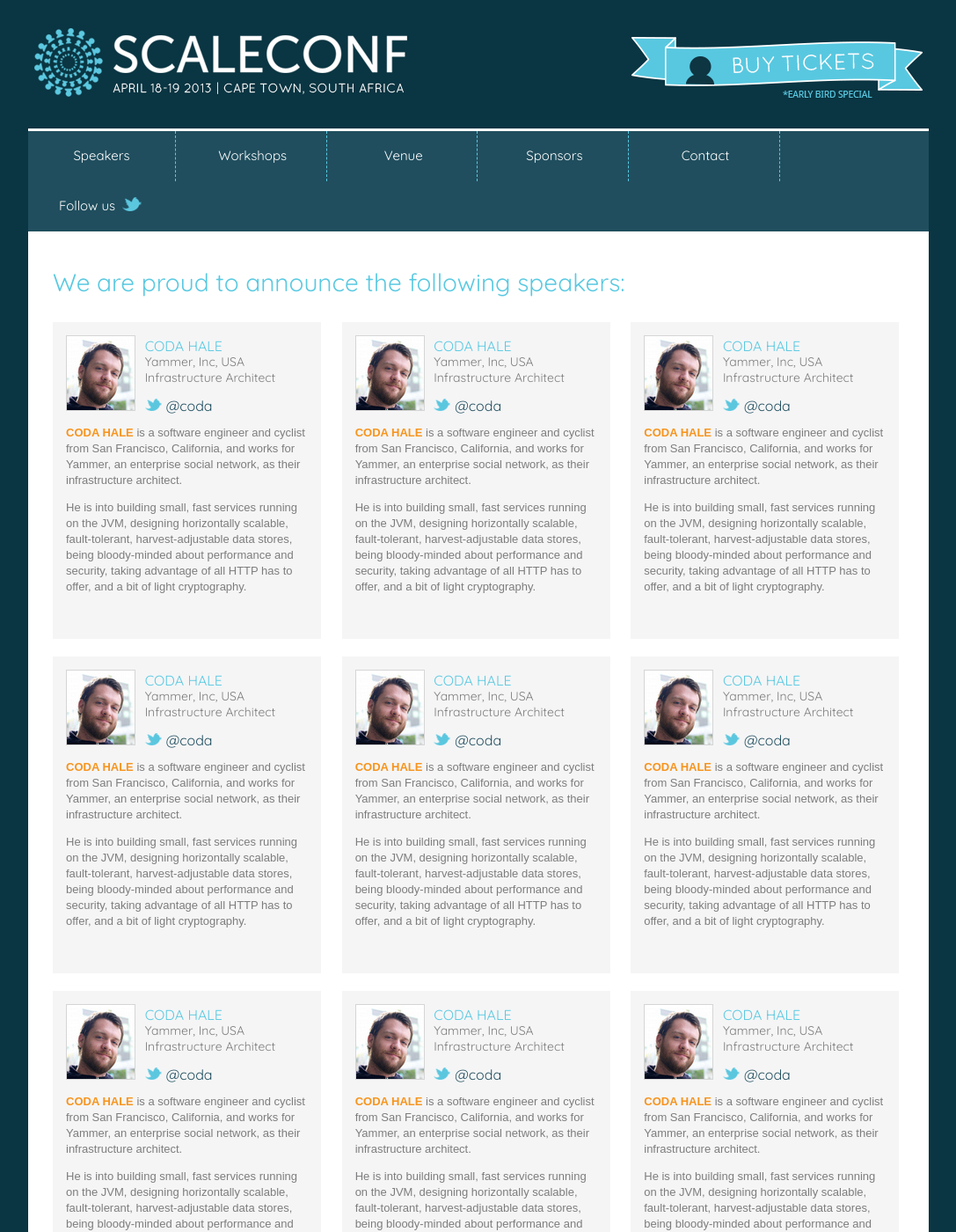
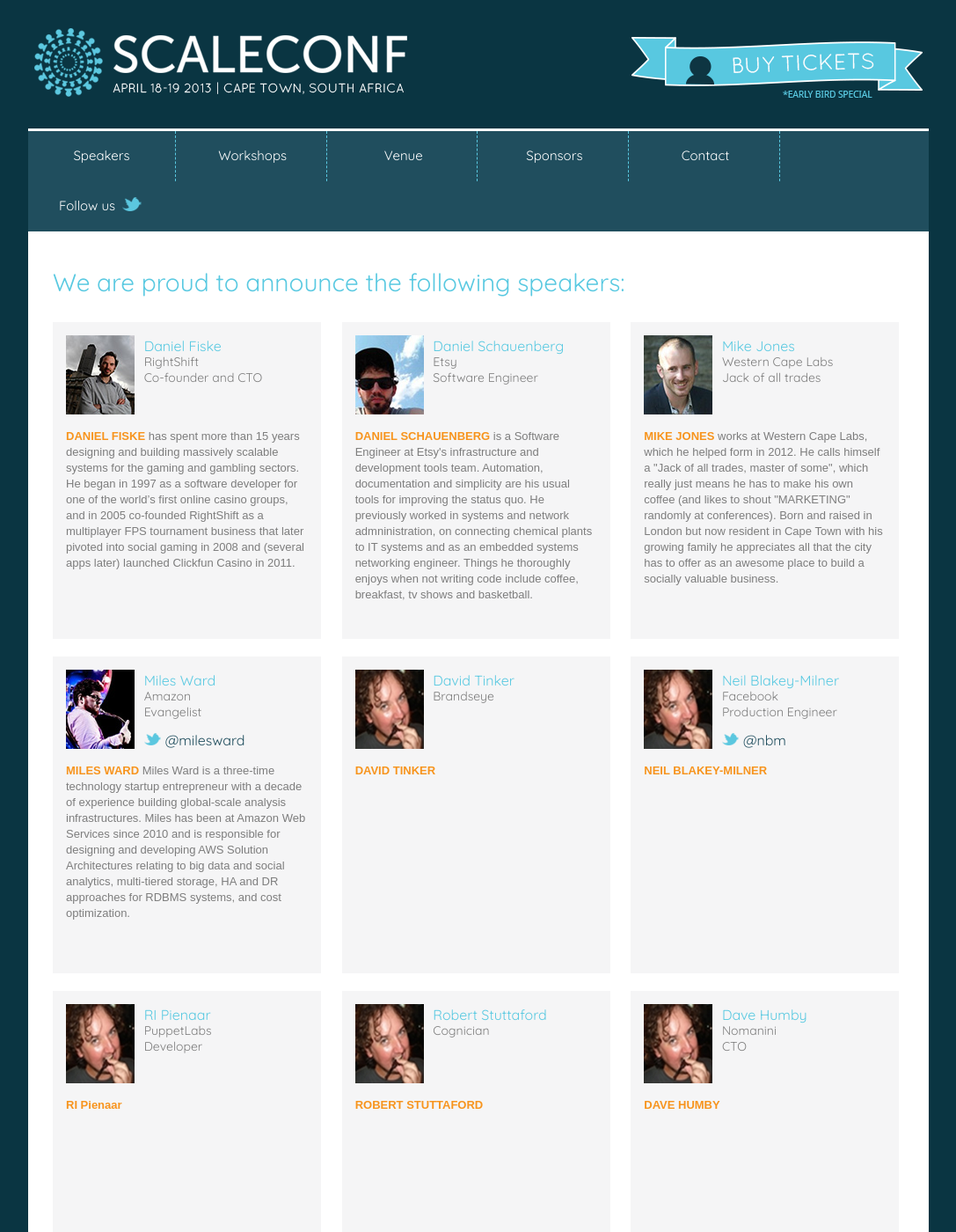
Before and after one commit to scaleconf/scaleconf.github.com, a Jekyll site: the page built from speakers.html, in a window 1280 px wide and 1400 px high. Shown: the whole window at 88% size, without its empty margins (96-1183 px from the left). Built offline with Jekyll 4.4.1, drawn with Linux system fonts in a browser that asks for light colours; some web fonts are replaced; Markdown is read by kramdown in place of the engine named in the settings; some of the changed text lies outside the part shown.

Commit message:
Add speakers to speakers page

```diff
--- a/speakers.html
+++ b/speakers.html
@@ -7,246 +7,278 @@
 </div>
 
 <ul id="speakers-section">
+
     <li class="box">
         <div class="speaker-box">
-        <img src="images/speakerpicph.jpg" />
+            <img class="profile" src="images/speakers/daniel_fiske.jpg" />
             <div class="caption">
                 <ul>
-                <li><p><span class="name">CODA HALE</span></p>
-                <p><span class="company">Yammer, Inc, USA</span></p>
-                <p><span class="title">Infrastructure Architect </span></p>
+                    <li><p><span class="name">Daniel Fiske</span></p>
+                        <p><span class="company">RightShift</span></p>
+                        <p><span class="title">Co-founder and CTO</span></p>
                     </li>
-                <li class="twitter"><p><img src="images/twitter-small.png" /><a href="#">@coda</a></p></li>
+                    <!--li class="twitter"><p><img src="images/twitter-small.png" /><a href="#">@coda</a></p></li-->
                 </ul>
             </div>
 
             <div class="bio">
-            <p><span class="highlight">CODA HALE</span> is a software engineer and cyclist from San Francisco, California, and works for Yammer, an enterprise social network, as their infrastructure architect. </p>
-            <p>He is into building small, fast services running on the JVM, designing horizontally scalable, fault-tolerant, harvest-adjustable data stores, being bloody-minded about performance and security, taking advantage of all HTTP has to offer, and a bit of light cryptography.</p>
+                <p>
+                    <span class="highlight">DANIEL FISKE</span>
+                    has spent more than 15 years designing and building massively scalable systems
+                    for the gaming and gambling sectors. He began in 1997 as a software developer for one of
+                    the world’s first online casino groups, and in 2005 co-founded RightShift as a multiplayer
+                    FPS tournament business that later pivoted into social gaming in 2008 and (several apps
+                    later) launched Clickfun Casino in 2011.
+                </p>
             </div>
         </div>
     </li>
 
     <li class="box">
         <div class="speaker-box">
-        <img src="images/speakerpicph.jpg" />
+            <img class="profile" src="images/speakers/daniel_schauenberg.jpg" />
             <div class="caption">
                 <ul>
-                <li><p><span class="name">CODA HALE</span></p>
-                <p><span class="company">Yammer, Inc, USA</span></p>
-                <p><span class="title">Infrastructure Architect </span></p>
+                    <li><p><span class="name">Daniel Schauenberg</span></p>
+                        <p><span class="company">Etsy</span></p>
+                        <p><span class="title">Software Engineer</span></p>
                     </li>
-                <li class="twitter"><p><img src="images/twitter-small.png" /><a href="#">@coda</a></p></li>
+                    <!--li class="twitter"><p><img src="images/twitter-small.png" /><a href="#">@coda</a></p></li-->
                 </ul>
             </div>
 
             <div class="bio">
-            <p><span class="highlight">CODA HALE</span> is a software engineer and cyclist from San Francisco, California, and works for Yammer, an enterprise social network, as their infrastructure architect. </p>
-            <p>He is into building small, fast services running on the JVM, designing horizontally scalable, fault-tolerant, harvest-adjustable data stores, being bloody-minded about performance and security, taking advantage of all HTTP has to offer, and a bit of light cryptography.</p>
-        </div>
-    </div>
-    </li>
-
-
-    <li class="box">
-    <div class="speaker-box">
-        <img src="images/speakerpicph.jpg" />
-        <div class="caption">
-            <ul>
-                <li><p><span class="name">CODA HALE</span></p>
-                <p><span class="company">Yammer, Inc, USA</span></p>
-                <p><span class="title">Infrastructure Architect </span></p>
-                </li>
-                <li class="twitter"><p><img src="images/twitter-small.png" /><a href="#">@coda</a></p></li>
-            </ul>
-        </div>
-
-        <div class="bio">
-            <p><span class="highlight">CODA HALE</span> is a software engineer and cyclist from San Francisco, California, and works for Yammer, an enterprise social network, as their infrastructure architect. </p>
-            <p>He is into building small, fast services running on the JVM, designing horizontally scalable, fault-tolerant, harvest-adjustable data stores, being bloody-minded about performance and security, taking advantage of all HTTP has to offer, and a bit of light cryptography.</p>
-        </div>
-    </div>
-    </li>
-
-
-    <li class="box">
-    <div class="speaker-box">
-        <img src="images/speakerpicph.jpg" />
-        <div class="caption">
-            <ul>
-                <li><p><span class="name">CODA HALE</span></p>
-                <p><span class="company">Yammer, Inc, USA</span></p>
-                <p><span class="title">Infrastructure Architect </span></p>
-                </li>
-                <li class="twitter"><p><img src="images/twitter-small.png" /><a href="#">@coda</a></p></li>
-            </ul>
-        </div>
-
-        <div class="bio">
-            <p><span class="highlight">CODA HALE</span> is a software engineer and cyclist from San Francisco, California, and works for Yammer, an enterprise social network, as their infrastructure architect. </p>
-            <p>He is into building small, fast services running on the JVM, designing horizontally scalable, fault-tolerant, harvest-adjustable data stores, being bloody-minded about performance and security, taking advantage of all HTTP has to offer, and a bit of light cryptography.</p>
-        </div>
-    </div>
-    </li>
-
-
-    <li class="box">
-    <div class="speaker-box">
-        <img src="images/speakerpicph.jpg" />
-        <div class="caption">
-            <ul>
-                <li><p><span class="name">CODA HALE</span></p>
-                <p><span class="company">Yammer, Inc, USA</span></p>
-                <p><span class="title">Infrastructure Architect </span></p>
-                </li>
-                <li class="twitter"><p><img src="images/twitter-small.png" /><a href="#">@coda</a></p></li>
-            </ul>
-        </div>
-
-        <div class="bio">
-            <p><span class="highlight">CODA HALE</span> is a software engineer and cyclist from San Francisco, California, and works for Yammer, an enterprise social network, as their infrastructure architect. </p>
-            <p>He is into building small, fast services running on the JVM, designing horizontally scalable, fault-tolerant, harvest-adjustable data stores, being bloody-minded about performance and security, taking advantage of all HTTP has to offer, and a bit of light cryptography.</p>
+                <p>
+                    <span class="highlight">DANIEL SCHAUENBERG</span>
+                    is a Software Engineer at Etsy's infrastructure and development tools
+                    team. Automation, documentation and simplicity are his usual tools for
+                    improving the status quo. He previously worked in systems and network
+                    admninistration, on connecting chemical plants to IT systems and as an embedded
+                    systems networking engineer. Things he thoroughly enjoys when not writing code
+                    include coffee, breakfast, tv shows and basketball.
+                </p>
             </div>
         </div>
     </li>
 
     <li class="box">
         <div class="speaker-box">
-        <img src="images/speakerpicph.jpg" />
+            <img class="profile" src="images/speakers/mike_jones.jpg" />
             <div class="caption">
                 <ul>
-                <li><p><span class="name">CODA HALE</span></p>
-                <p><span class="company">Yammer, Inc, USA</span></p>
-                <p><span class="title">Infrastructure Architect </span></p>
+                    <li><p><span class="name">Mike Jones</span></p>
+                        <p><span class="company">Western Cape Labs</span></p>
+                        <p><span class="title">Jack of all trades</span></p>
                     </li>
-                <li class="twitter"><p><img src="images/twitter-small.png" /><a href="#">@coda</a></p></li>
+                    <!--li class="twitter"><p><img src="images/twitter-small.png" /><a href="#">@coda</a></p></li-->
                 </ul>
             </div>
 
             <div class="bio">
-            <p><span class="highlight">CODA HALE</span> is a software engineer and cyclist from San Francisco, California, and works for Yammer, an enterprise social network, as their infrastructure architect. </p>
-            <p>He is into building small, fast services running on the JVM, designing horizontally scalable, fault-tolerant, harvest-adjustable data stores, being bloody-minded about performance and security, taking advantage of all HTTP has to offer, and a bit of light cryptography.</p>
+                <p>
+                    <span class="highlight">MIKE JONES</span>
+                    works at Western Cape Labs, which he helped form in 2012. He calls himself a
+                    "Jack of all trades, master of some", which really just means he has to make
+                    his own coffee (and likes to shout "MARKETING" randomly at conferences). Born
+                    and raised in London but now resident in Cape Town with his growing family he
+                    appreciates all that the city has to offer as an awesome place to build a
+                    socially valuable business.
+                </p>
             </div>
         </div>
     </li>
 
     <li class="box">
         <div class="speaker-box">
-        <img src="images/speakerpicph.jpg" />
+            <img class="profile" src="images/speakers/miles_ward.jpg" />
             <div class="caption">
                 <ul>
-                <li><p><span class="name">CODA HALE</span></p>
-                <p><span class="company">Yammer, Inc, USA</span></p>
-                <p><span class="title">Infrastructure Architect </span></p>
+                    <li><p><span class="name">Miles Ward</span></p>
+                        <p><span class="company">Amazon</span></p>
+                        <p><span class="title">Evangelist</span></p>
                     </li>
-                <li class="twitter"><p><img src="images/twitter-small.png" /><a href="#">@coda</a></p></li>
+                    <li class="twitter"><p><img src="images/twitter-small.png" /><a href="#">@milesward</a></p></li>
                 </ul>
             </div>
 
             <div class="bio">
-            <p><span class="highlight">CODA HALE</span> is a software engineer and cyclist from San Francisco, California, and works for Yammer, an enterprise social network, as their infrastructure architect. </p>
-            <p>He is into building small, fast services running on the JVM, designing horizontally scalable, fault-tolerant, harvest-adjustable data stores, being bloody-minded about performance and security, taking advantage of all HTTP has to offer, and a bit of light cryptography.</p>
+                <p>
+                    <span class="highlight">MILES WARD</span>
+                    Miles Ward is a three-time technology startup entrepreneur with a
+                    decade of experience building global-scale analysis infrastructures.
+                    Miles has been at Amazon Web Services since 2010 and is responsible
+                    for designing and developing AWS Solution Architectures relating to big
+                    data and social analytics, multi-tiered storage, HA and DR approaches
+                    for RDBMS systems, and cost optimization.
+                </p>
             </div>
         </div>
      </li>
 
     <li class="box">
         <div class="speaker-box">
-        <img src="images/speakerpicph.jpg" />
+            <img class="profile" src="images/speakers/jonathan_hitchcock.jpg" />
             <div class="caption">
                 <ul>
-                <li><p><span class="name">CODA HALE</span></p>
-                <p><span class="company">Yammer, Inc, USA</span></p>
-                <p><span class="title">Infrastructure Architect </span></p>
+                    <li><p><span class="name">David Tinker</span></p>
+                        <p><span class="company">Brandseye</span></p>
+                        <p><span class="title"></span></p>
                     </li>
-                <li class="twitter"><p><img src="images/twitter-small.png" /><a href="#">@coda</a></p></li>
+                    <!--li class="twitter"><p><img src="images/twitter-small.png" /><a href="#">@coda</a></p></li-->
                 </ul>
             </div>
 
             <div class="bio">
-            <p><span class="highlight">CODA HALE</span> is a software engineer and cyclist from San Francisco, California, and works for Yammer, an enterprise social network, as their infrastructure architect. </p>
-            <p>He is into building small, fast services running on the JVM, designing horizontally scalable, fault-tolerant, harvest-adjustable data stores, being bloody-minded about performance and security, taking advantage of all HTTP has to offer, and a bit of light cryptography.</p>
-        </div>
-    </div>
-    </li>
-
-
-    <li class="box">
-    <div class="speaker-box">
-        <img src="images/speakerpicph.jpg" />
-        <div class="caption">
-            <ul>
-                <li><p><span class="name">CODA HALE</span></p>
-                <p><span class="company">Yammer, Inc, USA</span></p>
-                <p><span class="title">Infrastructure Architect </span></p>
-                </li>
-                <li class="twitter"><p><img src="images/twitter-small.png" /><a href="#">@coda</a></p></li>
-            </ul>
-        </div>
-
-        <div class="bio">
-            <p><span class="highlight">CODA HALE</span> is a software engineer and cyclist from San Francisco, California, and works for Yammer, an enterprise social network, as their infrastructure architect. </p>
-            <p>He is into building small, fast services running on the JVM, designing horizontally scalable, fault-tolerant, harvest-adjustable data stores, being bloody-minded about performance and security, taking advantage of all HTTP has to offer, and a bit of light cryptography.</p>
+                <p>
+                    <span class="highlight">DAVID TINKER</span>
+                </p>
             </div>
         </div>
      </li>
 
     <li class="box">
         <div class="speaker-box">
-        <img src="images/speakerpicph.jpg" />
+            <img class="profile" src="images/speakers/jonathan_hitchcock.jpg" />
             <div class="caption">
                 <ul>
-                <li><p><span class="name">CODA HALE</span></p>
-                <p><span class="company">Yammer, Inc, USA</span></p>
-                <p><span class="title">Infrastructure Architect </span></p>
+                    <li><p><span class="name">Neil Blakey-Milner</span></p>
+                        <p><span class="company">Facebook</span></p>
+                        <p><span class="title">Production Engineer</span></p>
                     </li>
-                <li class="twitter"><p><img src="images/twitter-small.png" /><a href="#">@coda</a></p></li>
+                    <li class="twitter"><p><img src="images/twitter-small.png" /><a href="#">@nbm</a></p></li>
                 </ul>
             </div>
 
             <div class="bio">
-            <p><span class="highlight">CODA HALE</span> is a software engineer and cyclist from San Francisco, California, and works for Yammer, an enterprise social network, as their infrastructure architect. </p>
-            <p>He is into building small, fast services running on the JVM, designing horizontally scalable, fault-tolerant, harvest-adjustable data stores, being bloody-minded about performance and security, taking advantage of all HTTP has to offer, and a bit of light cryptography.</p>
+                <p>
+                    <span class="highlight">NEIL BLAKEY-MILNER</span>
+                </p>
             </div>
         </div>
      </li>
 
     <li class="box">
         <div class="speaker-box">
-        <img src="images/speakerpicph.jpg" />
+            <img class="profile" src="images/speakers/jonathan_hitchcock.jpg" />
             <div class="caption">
                 <ul>
-                <li><p><span class="name">CODA HALE</span></p>
-                <p><span class="company">Yammer, Inc, USA</span></p>
-                <p><span class="title">Infrastructure Architect </span></p>
+                    <li><p><span class="name">RI Pienaar</span></p>
+                        <p><span class="company">PuppetLabs</span></p>
+                        <p><span class="title">Developer</span></p>
                     </li>
-                <li class="twitter"><p><img src="images/twitter-small.png" /><a href="#">@coda</a></p></li>
+                    <!--li class="twitter"><p><img src="images/twitter-small.png" /><a href="#">@coda</a></p></li-->
                 </ul>
             </div>
 
             <div class="bio">
-            <p><span class="highlight">CODA HALE</span> is a software engineer and cyclist from San Francisco, California, and works for Yammer, an enterprise social network, as their infrastructure architect. </p>
-            <p>He is into building small, fast services running on the JVM, designing horizontally scalable, fault-tolerant, harvest-adjustable data stores, being bloody-minded about performance and security, taking advantage of all HTTP has to offer, and a bit of light cryptography.</p>
+                <p>
+                    <span class="highlight">RI Pienaar</span>
+                </p>
             </div>
         </div>
      </li>
 
     <li class="box">
         <div class="speaker-box">
-        <img src="images/speakerpicph.jpg" />
+            <img class="profile" src="images/speakers/jonathan_hitchcock.jpg" />
             <div class="caption">
                 <ul>
-                <li><p><span class="name">CODA HALE</span></p>
-                <p><span class="company">Yammer, Inc, USA</span></p>
-                <p><span class="title">Infrastructure Architect </span></p>
+                    <li><p><span class="name">Robert Stuttaford</span></p>
+                        <p><span class="company">Cognician</span></p>
+                        <p><span class="title"></span></p>
                     </li>
-                <li class="twitter"><p><img src="images/twitter-small.png" /><a href="#">@coda</a></p></li>
+                    <!--li class="twitter"><p><img src="images/twitter-small.png" /><a href="#">@coda</a></p></li-->
                 </ul>
             </div>
 
             <div class="bio">
-            <p><span class="highlight">CODA HALE</span> is a software engineer and cyclist from San Francisco, California, and works for Yammer, an enterprise social network, as their infrastructure architect. </p>
-            <p>He is into building small, fast services running on the JVM, designing horizontally scalable, fault-tolerant, harvest-adjustable data stores, being bloody-minded about performance and security, taking advantage of all HTTP has to offer, and a bit of light cryptography.</p>
+                <p>
+                    <span class="highlight">ROBERT STUTTAFORD</span>
+                </p>
+            </div>
+        </div>
+     </li>
+
+    <li class="box">
+        <div class="speaker-box">
+            <img class="profile" src="images/speakers/jonathan_hitchcock.jpg" />
+            <div class="caption">
+                <ul>
+                    <li><p><span class="name">Dave Humby</span></p>
+                        <p><span class="company">Nomanini</span></p>
+                        <p><span class="title">CTO</span></p>
+                    </li>
+                    <!--li class="twitter"><p><img src="images/twitter-small.png" /><a href="#">@coda</a></p></li-->
+                </ul>
+            </div>
+
+            <div class="bio">
+                <p>
+                    <span class="highlight">DAVE HUMBY</span>
+                </p>
+            </div>
+        </div>
+     </li>
+
+    <li class="box">
+        <div class="speaker-box">
+            <img class="profile" src="images/speakers/jonathan_hitchcock.jpg" />
+            <div class="caption">
+                <ul>
+                    <li><p><span class="name">Kenny Gryp</span></p>
+                        <p><span class="company">Percona</span></p>
+                        <p><span class="title"></span></p>
+                    </li>
+                    <!--li class="twitter"><p><img src="images/twitter-small.png" /><a href="#">@coda</a></p></li-->
+                </ul>
+            </div>
+
+            <div class="bio">
+                <p>
+                    <span class="highlight">KENNY GRYP</span>
+                </p>
+            </div>
+        </div>
+     </li>
+
+    <li class="box">
+        <div class="speaker-box">
+            <img class="profile" src="images/speakers/jonathan_hitchcock.jpg" />
+            <div class="caption">
+                <ul>
+                    <li><p><span class="name">TBC</span></p>
+                        <p><span class="company"></span></p>
+                        <p><span class="title"></span></p>
+                    </li>
+                    <!--li class="twitter"><p><img src="images/twitter-small.png" /><a href="#">@coda</a></p></li-->
+                </ul>
+            </div>
+
+            <div class="bio">
+                <p>
+                    <span class="highlight"></span>
+                </p>
+            </div>
+        </div>
+     </li>
+
+    <li class="box">
+        <div class="speaker-box">
+            <img class="profile" src="images/speakers/jonathan_hitchcock.jpg" />
+            <div class="caption">
+                <ul>
+                    <li><p><span class="name">TBC</span></p>
+                        <p><span class="company"></span></p>
+                        <p><span class="title"></span></p>
+                    </li>
+                    <!--li class="twitter"><p><img src="images/twitter-small.png" /><a href="#">@coda</a></p></li-->
+                </ul>
+            </div>
+
+            <div class="bio">
+                <p>
+                    <span class="highlight"></span>
+                </p>
             </div>
         </div>
      </li>
```
Lines whose indentation alone changed are shown as unchanged.
